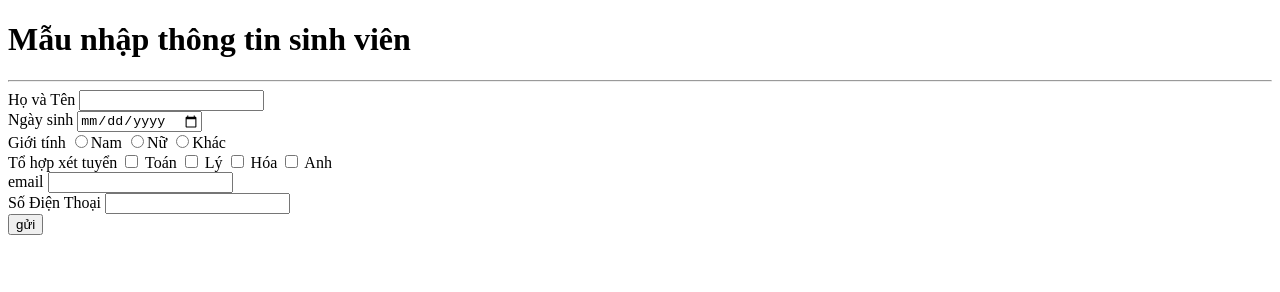
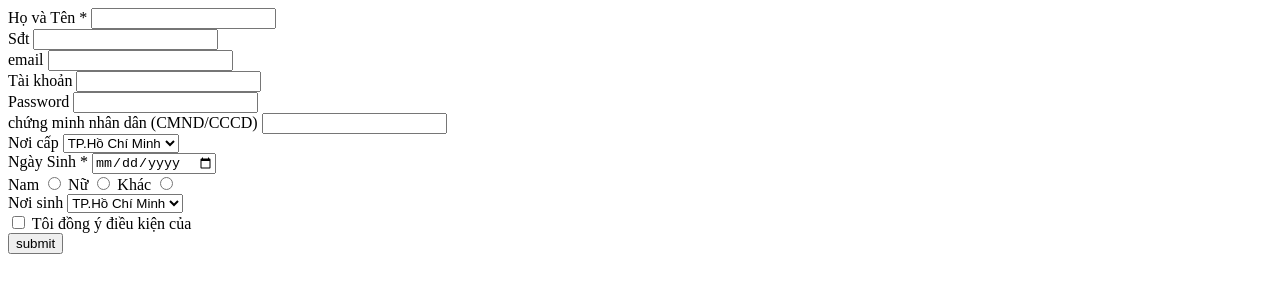
Before and after one commit to hynlog2520/c02_thienlong, a plain HTML site: page index.html in a window 1280 px wide. Drawn offline with Linux system fonts and the light colour scheme.

Commit message:
Add files via upload

```diff
--- a/index.html
+++ b/index.html
@@ -4,37 +4,67 @@
     <meta charset="UTF-8">
     <meta http-equiv="X-UA-Compatible" content="IE=edge">
     <meta name="viewport" content="width=device-width, initial-scale=1.0">
-    <title>Document</title>
-    <link rel="stylesheet" href="./Css/style.css">
+    <title>DangKi</title>
 </head>
 <body>
+    <section>
         <form>
-        <h1>Mẫu nhập thông tin sinh viên </h1>
-        <hr>
-        <label for="name">Họ và Tên </label>
+
+            <label for="name">Họ và Tên *</label>
             <input type="text" name="fullname" id="name">
             <br>
-        <label for="date">Ngày sinh</label>
-        <input type="date" name="birthday" id="date">
+
+            <label for="Pnumber">Sđt </label>
+            <input type="text" name="Phonenumber" id="Pnumber">
             <br>
-        <label for="gender">Giới tính</label>
-        <input type="radio" name="gender" value="Nam" id="gender">Nam
-        <input type="radio" name="gender" value="Nữ">Nữ
-        <input type="radio" name="gender" value="Khác">Khác
-    <br>
-        <label for="sub">Tổ hợp xét tuyển</label>
-        <input type="checkbox" name="checkbox" value="toan" id="sub"> Toán
-        <input type="checkbox" name="checkbox2" value="ly"> Lý
-        <input type="Checkbox" name="checkbox3" value="hoa"> Hóa
-        <input type="checkbox" name="checkbox4" value="anh"> Anh
-    <br>
+
             <label for="email">email </label>
             <input type="email" name="email" id="email">
             <br>
-        <label for="phone">Số Điện Thoại </label>
-        <input type="text" name="number" id="phone">
+            <label for="account">Tài khoản</label>
+            <input type="text" name="account" id="account">
             <br>
-        <input type="submit" value="gửi">
+
+            <label for="pass">Password</label>
+            <input type="password" name="password" id="pass">
+            <br>
+            <label for="id">chứng minh nhân dân (CMND/CCCD)</label>
+            <input type="text" name="ID" id="id">
+            <br>
+            <label for="city1">Nơi cấp</label>
+            <select name="city1" id="city1">
+                <option value="Tp.HCM">TP.Hồ Chí Minh</option>
+                <option value="HaNoi">Hà Nội</option>
+                <option value="HaiPhong">Hải Phòng</option>
+                <option value="Hue">Huế</option>
+                <option value="CaMua">Cà Mau</option>
+            </select>
+            <br>
+            <label for="date">Ngày Sinh *</label>
+            <input type="date" name="date" id="date">
+            <br>
+            <label for="male">Nam</label>
+            <input type="radio" name="sex" value="male" id="male">
+            <label for="female">Nữ</label>
+            <input type="radio" name="sex" value="female" id="female">
+            <label for="other">Khác</label>
+            <input type="radio" name="sex" value="other" id="other">
+            <br>
+            <label for="city2">Nơi sinh</label>
+            <select name="city2" id="city2">
+                <option value="Tp.HCM">TP.Hồ Chí Minh</option>
+                <option value="HaNoi">Hà Nội</option>
+                <option value="HaiPhong">Hải Phòng</option>
+                <option value="Hue">Huế</option>
+                <option value="CaMua">Cà Mau</option>
+            </select>
+            <br>
+
+            <input type="checkbox" name="checkbox"> Tôi đồng ý điều kiện của <a href="https://www.w3schools.com"></a>
+            <br>
+            <input type="submit" value="submit">
         </form>
+    </section>
+
 </body>
 </html>
```
Also changed, not shown: Screenshot 2022-07-07 210556.png (added). Lines whose indentation alone changed are shown as unchanged.
